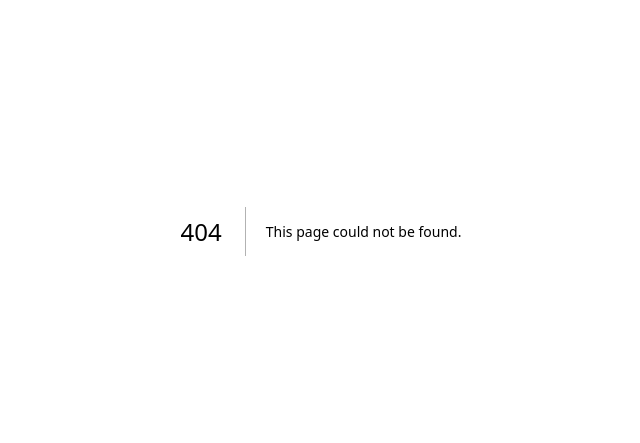
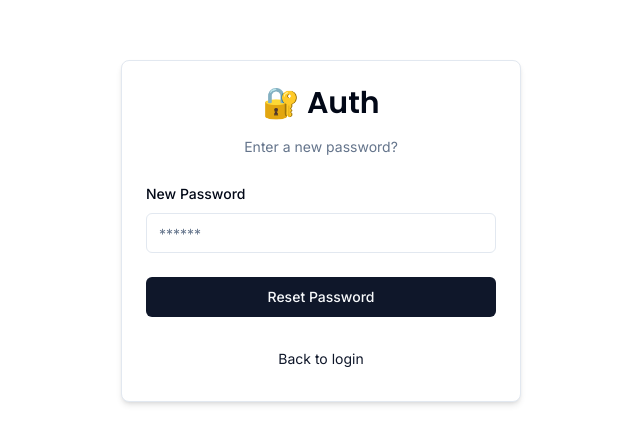
Before and after one commit to jayd-lee/AuthJS-authentication, a Next.js app: page /auth/new-password in a window 1280 px wide. Before the commit this address had no page. Shown: the part 169-612 px from the top of the page, without its empty margins (319-959 px from the left). Built offline with nearby package versions, Linux system fonts and the light colour scheme.

Commit message:
new password form

```diff
--- /dev/null
+++ b/src/app/auth/new-password/page.tsx
@@ -0,0 +1,7 @@
+import { NewPasswordForm } from "@/components/auth/new-password-form"
+
+const NewPasswordPage = () => {
+  return <NewPasswordForm />
+}
+
+export default NewPasswordPage
--- /dev/null
+++ b/src/components/auth/new-password-form.tsx
@@ -0,0 +1,89 @@
+"use client"
+
+import { useState, useTransition } from "react"
+import { useSearchParams } from "next/navigation"
+import { newPassword } from "@/actions/new-password"
+import { NewPasswordSchema } from "@/schemas"
+import { zodResolver } from "@hookform/resolvers/zod"
+import { useForm } from "react-hook-form"
+import * as z from "zod"
+
+import { Button } from "@/components/ui/button"
+import {
+  Form,
+  FormControl,
+  FormField,
+  FormItem,
+  FormLabel,
+  FormMessage,
+} from "@/components/ui/form"
+import { Input } from "@/components/ui/input"
+import { CardWrapper } from "@/components/auth/card-wrapper"
+import { FormError } from "@/components/form-error"
+import { FormSuccess } from "@/components/form-success"
+
+export const NewPasswordForm = () => {
+  const searchParams = useSearchParams()
+  const token = searchParams.get("token")
+
+  const [error, setError] = useState<string | undefined>("")
+  const [success, setSuccess] = useState<string | undefined>("")
+  const [isPending, startTransition] = useTransition()
+
+  const form = useForm<z.infer<typeof NewPasswordSchema>>({
+    resolver: zodResolver(NewPasswordSchema),
+    defaultValues: {
+      password: "",
+    },
+  })
+
+  const onSubmit = (values: z.infer<typeof NewPasswordSchema>) => {
+    setError("")
+    setSuccess("")
+
+    startTransition(() => {
+      newPassword(values, token).then((data) => {
+        setError(data?.error)
+        setSuccess(data?.success)
+      })
+    })
+  }
+
+  return (
+    <CardWrapper
+      headerLabel="Enter a new password?"
+      backButtonLabel="Back to login"
+      backButtonHref="/auth/login"
+    >
+      <Form {...form}>
+        <form onSubmit={form.handleSubmit(onSubmit)} className="space-y-6">
+          <div className="space-y-4">
+            <FormField
+              control={form.control}
+              name="password"
+              render={({ field }) => (
+                <FormItem>
+                  <FormLabel>New Password</FormLabel>
+                  <FormControl>
+                    <Input
+                      disabled={isPending}
+                      {...field}
+                      placeholder="******"
+                      type="password"
+                    />
+                  </FormControl>
+                  <FormMessage />
+                </FormItem>
+              )}
+            />
+          </div>
+          <FormError message={error} />
+          <FormSuccess message={success} />
+          <Button disabled={isPending} type="submit" className="w-full">
+            Reset Password
+          </Button>
+        </form>
+      </Form>
+    </CardWrapper>
+  )
+}
```
